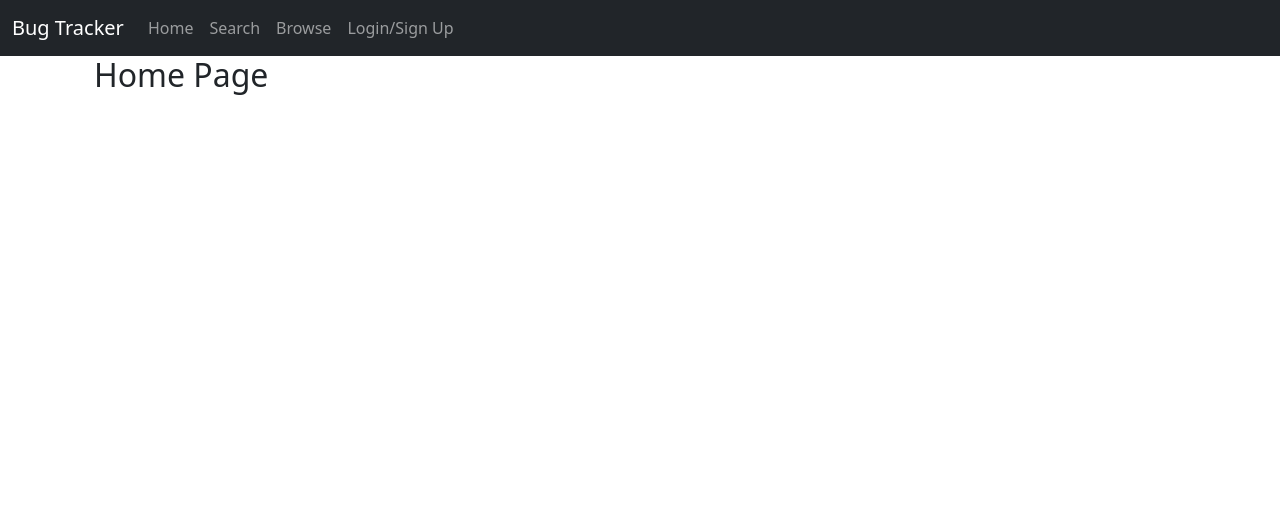
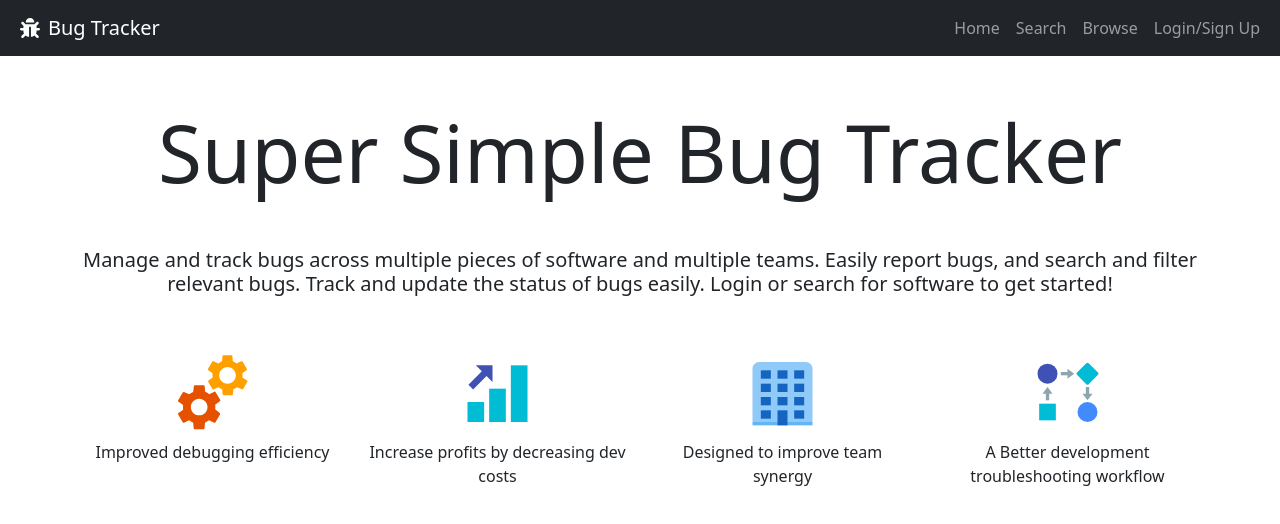
Before and after one commit to mythosmystery/bug-tracker, a React (Create React App) app in the folder client/: page / in a window 1280 px wide. Shown: the top 524 px of the page. Built offline with nearby package versions, Linux system fonts and the light colour scheme.

Commit message:
updated home page

```diff
--- a/client/src/App.js
+++ b/client/src/App.js
@@ -15,7 +15,7 @@ import Search from './pages/Search';
 import Browse from './pages/Browse';
 
 const httpLink = createHttpLink({
-   uri: '/graphql',
+   uri: '/graphql'
 });
 
 const authLink = setContext((_, { headers }) => {
@@ -23,14 +23,14 @@ const authLink = setContext((_, { headers }) => {
    return {
       headers: {
          ...headers,
-         authorization: Auth.getToken() ? `Bearer ${Auth.getToken()}` : '',
-      },
+         authorization: Auth.getToken() ? `Bearer ${Auth.getToken()}` : ''
+      }
    };
 });
 
 const client = new ApolloClient({
    link: authLink.concat(httpLink),
-   cache: new InMemoryCache(),
+   cache: new InMemoryCache()
 });
 
 function App() {
@@ -47,9 +47,9 @@ function App() {
             <UserContext.Provider value={value}>
                <Navbar />
                <Container>
-                  <Route exact path="/" component={homePage} />
-                  <Route exact path="/search" component={Search} />
-                  <Route exact path="/browse" component={Browse} />
+                  <Route exact path='/' component={homePage} />
+                  <Route exact path='/search' component={Search} />
+                  <Route exact path='/browse' component={Browse} />
                </Container>
             </UserContext.Provider>
          </Router>
--- a/client/src/components/BugCard.js
+++ b/client/src/components/BugCard.js
@@ -5,9 +5,9 @@ import EditStatusButton from './EditStatusButton';
 import EditBugButton from './EditBugButton';
 import moment from 'moment';
 const BugCard = ({ bug, refetch }) => {
-   const datePosted = moment(bug.date).format('hh:mm a');
+   const datePosted = moment(bug.date).format('hh:mm a on MM-DD-YY');
    return (
-      <Card className="my-2">
+      <Card className='my-2'>
          <Card.Header>
             <EditStatusButton bug={bug}></EditStatusButton>
          </Card.Header>
--- a/client/src/components/EditBugButton.js
+++ b/client/src/components/EditBugButton.js
@@ -2,14 +2,19 @@ import { useContext, useState } from 'react';
 import { Button } from 'react-bootstrap';
 import EditBugModal from '../modals/EditBugModal';
 import { UserContext } from '../utils/UserContext';
+import { FaEdit } from 'react-icons/fa';
 const EditBugButton = ({ bug }) => {
    const { user } = useContext(UserContext);
    const [showModal, setShowModal] = useState(false);
 
    return (
       <>
-         <Button className="mx-2" onClick={() => setShowModal(true)} hidden={user?._id != bug.reportedBy._id}>
-            Edit
+         <Button
+            className='mx-2 text-center'
+            onClick={() => setShowModal(true)}
+            hidden={user?._id != bug.reportedBy._id}
+         >
+            <FaEdit size='20' />
          </Button>
          <EditBugModal showModal={showModal} onHide={() => setShowModal(false)} bug={bug}></EditBugModal>
       </>
--- a/client/src/components/Navbar.js
+++ b/client/src/components/Navbar.js
@@ -3,6 +3,7 @@ import { Link } from 'react-router-dom';
 import { Navbar, Nav, Container } from 'react-bootstrap';
 import AccountModal from '../modals/AccountModal';
 import Auth from '../utils/auth';
+import { FaBug } from 'react-icons/fa';
 
 const AppNavbar = () => {
    // set modal display state
@@ -10,21 +11,20 @@ const AppNavbar = () => {
 
    return (
       <>
-         <Navbar bg="dark" variant="dark" expand="lg" sticky="top">
+         <Navbar bg='dark' variant='dark' expand='sm' sticky='top'>
             <Container fluid>
-               <Navbar.Brand as={Link} to="/">
-                  Bug Tracker
-               </Navbar.Brand>
-               <Navbar.Toggle aria-controls="navbar" />
-               <Navbar.Collapse id="navbar">
-                  <Nav className="ml-auto">
-                     <Nav.Link as={Link} to="/">
+               <FaBug size='20' className='text-white mx-2' />
+               <Navbar.Brand>Bug Tracker</Navbar.Brand>
+               <Navbar.Toggle aria-controls='navbar' />
+               <Navbar.Collapse id='navbar' className='justify-content-end'>
+                  <Nav>
+                     <Nav.Link as={Link} to='/'>
                         Home
                      </Nav.Link>
-                     <Nav.Link as={Link} to="/search">
+                     <Nav.Link as={Link} to='/search'>
                         Search
                      </Nav.Link>
-                     <Nav.Link as={Link} to="/browse">
+                     <Nav.Link as={Link} to='/browse'>
                         Browse
                      </Nav.Link>
                      {Auth.loggedIn() ? (
--- a/client/src/components/RemoveBugButton.js
+++ b/client/src/components/RemoveBugButton.js
@@ -4,6 +4,7 @@ import { useMutation } from '@apollo/client';
 import { REMOVE_BUG } from '../utils/mutations';
 import { UserContext } from '../utils/UserContext';
 import ConfirmModal from '../modals/ConfirmModal';
+import { FaTrash } from 'react-icons/fa';
 const RemoveBugButton = ({ bug, refetch }) => {
    const { user, setUser } = useContext(UserContext);
    const [removeBug] = useMutation(REMOVE_BUG);
@@ -12,8 +13,8 @@ const RemoveBugButton = ({ bug, refetch }) => {
       try {
          const { data } = await removeBug({
             variables: {
-               bugId: bug._id,
-            },
+               bugId: bug._id
+            }
          });
          console.log(data.removeBug);
          setUser(data.removeBug);
@@ -29,10 +30,15 @@ const RemoveBugButton = ({ bug, refetch }) => {
             showModal={showModal}
             onHide={() => setShowModal(false)}
             callback={handleRemove}
-            modalText="Do you wish remove this bug?"
+            modalText='Do you wish remove this bug?'
          ></ConfirmModal>
-         <Button variant="danger" className="mx-2" onClick={() => setShowModal(true)} hidden={user?._id != bug.reportedBy._id}>
-            Remove
+         <Button
+            variant='danger'
+            className='mx-2'
+            onClick={() => setShowModal(true)}
+            hidden={user?._id != bug.reportedBy._id}
+         >
+            <FaTrash />
          </Button>
       </>
    );
--- a/client/src/pages/Browse.js
+++ b/client/src/pages/Browse.js
@@ -19,10 +19,10 @@ const Browse = () => {
    }
    return (
       <>
-         <h1 className="text-center">Browse Bugs</h1>
-         <Row className="">
-            <Col className="flex">
-               <DropdownButton title={filterState || 'Filter'} className="my-2">
+         <h1 className='text-center display-4'>Browse Bugs</h1>
+         <Row className=''>
+            <Col className='flex'>
+               <DropdownButton title={filterState || 'Filter'} className='my-2'>
                   <Dropdown.Item onClick={handleClick}>Reported</Dropdown.Item>
                   <Dropdown.Item onClick={handleClick}>Need more information</Dropdown.Item>
                   <Dropdown.Item onClick={handleClick}>In progress</Dropdown.Item>
@@ -30,7 +30,7 @@ const Browse = () => {
                </DropdownButton>
             </Col>
             <Col sm={1}>
-               <Button onClick={() => setFilterState(null)} variant="warning" className="my-2">
+               <Button onClick={() => setFilterState(null)} variant='warning' className='my-2'>
                   Clear
                </Button>
             </Col>
@@ -38,7 +38,7 @@ const Browse = () => {
          <Row>
             {data.bugs.map(bug => {
                return bug.status === filterState || !filterState ? (
-                  <Col lg={6}>
+                  <Col md={6}>
                      <BugCard key={bug._id} bug={bug} refetch={refetch} />
                   </Col>
                ) : (
--- a/client/src/pages/Home.js
+++ b/client/src/pages/Home.js
@@ -1,12 +1,53 @@
 import React, { useContext } from 'react';
-import { Container } from 'react-bootstrap';
+import { Col, Container, Row } from 'react-bootstrap';
+import { FcOrganization, FcPositiveDynamic, FcServices, FcWorkflow } from 'react-icons/fc';
 import { UserContext } from '../utils/UserContext';
 const Home = () => {
    const { user, setUser } = useContext(UserContext);
    return (
-      <Container>
-         <h2>Home Page</h2>
-      </Container>
+      <div>
+         <h2 className='display-1 my-5 text-center'>Super Simple Bug Tracker</h2>
+         <p className='my-5 h5 text-center'>
+            Manage and track bugs across multiple pieces of software and multiple teams. Easily report bugs, and search
+            and filter relevant bugs. Track and update the status of bugs easily. Login or search for software to get
+            started!
+         </p>
+
+         <Row>
+            <Col xs={6} md={3}>
+               <Row className='d-flex justify-content-center p-2'>
+                  <FcServices size='80' />
+               </Row>
+               <Row>
+                  <p className='text-center'>Improved debugging efficiency</p>
+               </Row>
+            </Col>
+            <Col xs={6} md={3}>
+               <Row className='d-flex justify-content-center p-2'>
+                  <FcPositiveDynamic size='80' />
+               </Row>
+               <Row>
+                  <p className='text-center'>Increase profits by decreasing dev costs</p>
+               </Row>
+            </Col>
+            <Col xs={6} md={3}>
+               <Row className='d-flex justify-content-center p-2'>
+                  <FcOrganization size='80' />
+               </Row>
+               <Row>
+                  <p className='text-center'>Designed to improve team synergy</p>
+               </Row>
+            </Col>
+            <Col xs={6} md={3}>
+               <Row className='d-flex justify-content-center p-2'>
+                  <FcWorkflow size='80' />
+               </Row>
+               <Row>
+                  <p className='text-center'>A Better development troubleshooting workflow</p>
+               </Row>
+            </Col>
+         </Row>
+      </div>
    );
 };
 export default Home;
--- a/client/src/pages/Profile.js
+++ b/client/src/pages/Profile.js
@@ -12,10 +12,10 @@ const Profile = () => {
    }
    return (
       <>
-         <h4 className="text-center my-3">Welcome, {user.username}!</h4>
-         <div className="text-center">
-            <Button className="my-2" onClick={() => setShowBugModal(true)}>
-               <FaBug className="mx-2" />
+         <h4 className='text-center my-3'>Welcome, {user.username}!</h4>
+         <div className='text-center'>
+            <Button className='my-2' onClick={() => setShowBugModal(true)}>
+               <FaBug className='mx-2' />
                Report Bug
             </Button>
          </div>
@@ -23,7 +23,7 @@ const Profile = () => {
          <Row>
             {user.bugs.reverse().map(bug => {
                return (
-                  <Col lg={6}>
+                  <Col md={6}>
                      <BugCard bug={bug} key={bug._id}></BugCard>
                   </Col>
                );
--- a/client/src/utils/queries.js
+++ b/client/src/utils/queries.js
@@ -1,4 +1,5 @@
 import { gql } from '@apollo/client';
+
 export const GET_ME = gql`
    query me {
       me {
```
Also changed, not shown: client/src/pages/Search.js (+14 -8 lines).
